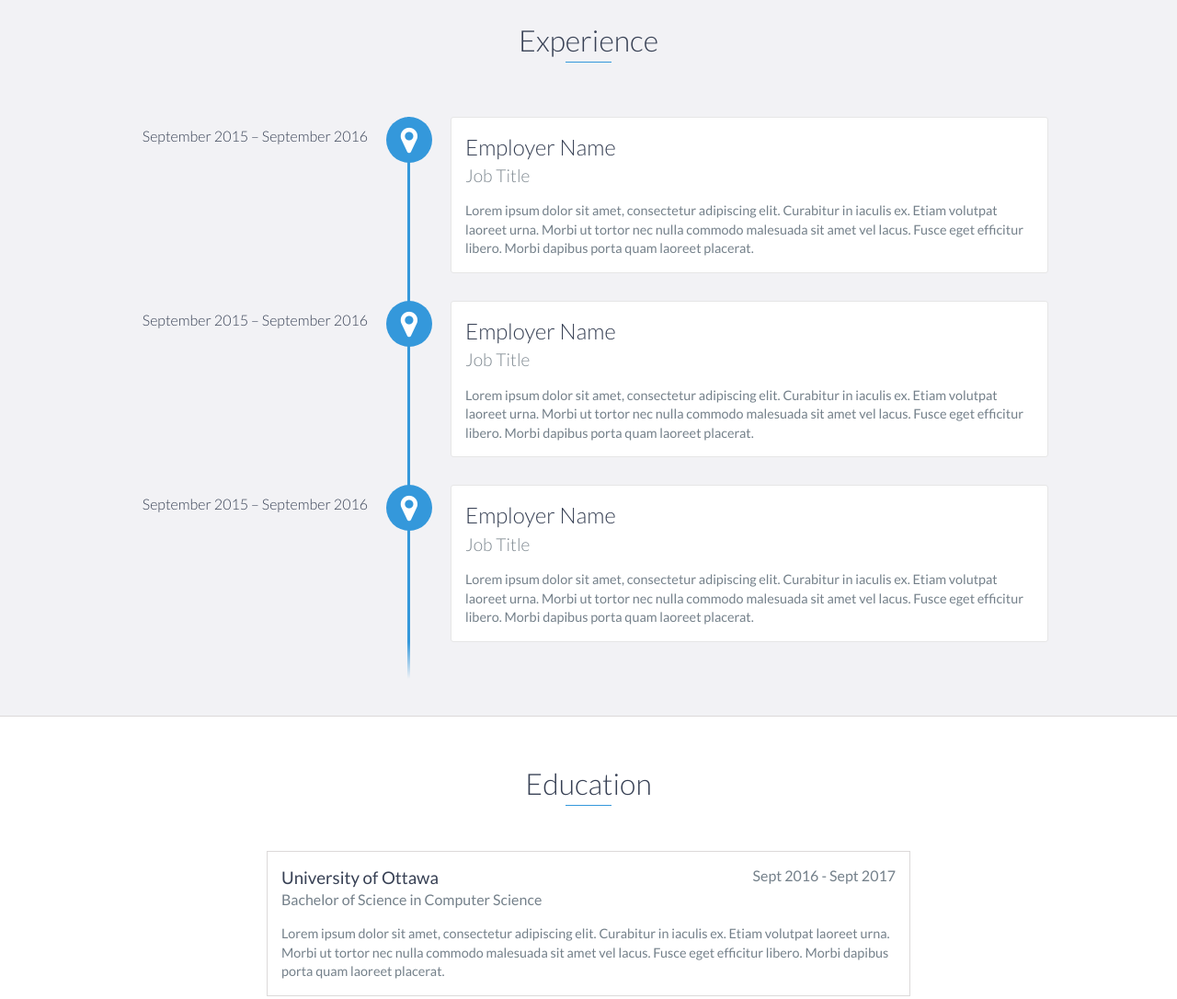
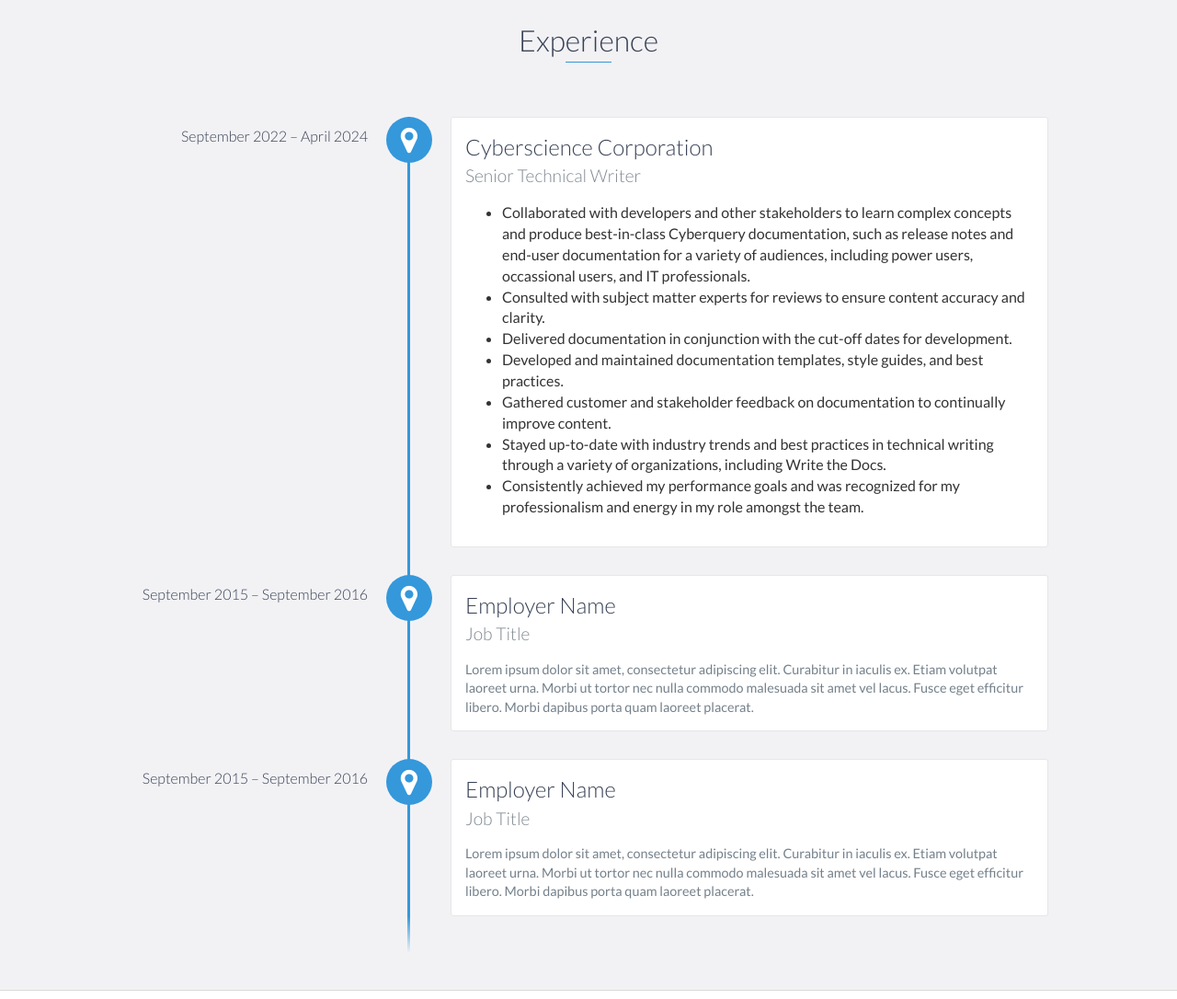
Before and after one commit to janeanvoss/portfolio, a website: page index.html in a window 1280 px wide. Shown: the part 1300-2386 px from the top of the page at 92% size. Drawn offline with nearby package versions, Linux system fonts and the light colour scheme.

Commit message:
cyberscience

```diff
--- a/index.html
+++ b/index.html
@@ -75,6 +75,7 @@
                       <p>
                        I am skilled at managing projects and changing priorities, quickly learning new technologies, and interacting with all levels of an organization. My diverse experience includes writing for a Fortune 250 corporation, a fintech company, and a business analytics corporation. I successfully collaborate with developers, business analysts, and other stakeholders to learn complex concepts and produce best-in-class documentation for a variety of audiences. During the review stage of the writing process, I consult with subject matter experts to ensure content accuracy and clarity. I skillfully manage the entire process and deliver documentation in conjunction with the go-live dates for applications. In addition, I develop and maintain documentation templates, style guides, and best practices for the team.
 		      </p>
+		      <p></p>
 		      <p>
                        I am a naturally curious professional who stays current with industry trends, ready to implement ways to improve the user experience. I have achieved an MBA from Case Western Reserve University, a leading national research university. I have served on the local board for the Northeast Ohio Chapter (now Ohio Chapter) of the Society for Technical Communication. I have continued to hone my presentation and leadership skills through a local Toastmasters International club and achieved communicator and leadership awards for my work.
                       </p>
@@ -87,13 +88,21 @@
     <div id="experience" class="background-alt">
         <h2 class="heading">Experience</h2>
         <div id="experience-timeline">
-            <div data-date="September 2015 – September 2016">
-                <h3>Employer Name</h3>
-                <h4>Job Title</h4>
+            <div data-date="September 2022 – April 2024">
+                <h3>Cyberscience Corporation</h3>
+                <h4>Senior Technical Writer</h4>
                 <p>
-                    Lorem ipsum dolor sit amet, consectetur adipiscing elit. Curabitur in iaculis ex. Etiam volutpat laoreet urna. Morbi ut tortor nec nulla commodo malesuada sit amet vel lacus. Fusce eget efficitur libero. Morbi dapibus porta quam laoreet placerat.
-                </p>
-            </div>
+                    <ul>
+			    <li>Collaborated with developers and other stakeholders to learn complex concepts and produce best-in-class Cyberquery documentation, such as release notes and end-user documentation for a variety of audiences, including power users, occassional users, and IT professionals.</li>
+			    <li>Consulted with subject matter experts for reviews to ensure content accuracy and clarity.</li>
+			    <li>Delivered documentation in conjunction with the cut-off dates for development.</li>
+			    <li>Developed and maintained documentation templates, style guides, and best practices.</li>
+			    <li>Gathered customer and stakeholder feedback on documentation to continually improve content.</li>
+			    <li>Stayed up-to-date with industry trends and best practices in technical writing through a variety of organizations, including Write the Docs.</li>
+			    <li>Consistently achieved my performance goals and was recognized for my professionalism and energy in my role amongst the team.</li>
+		    </ul>
+	    </p>
+	    </div>
 
             <div data-date="September 2015 – September 2016">
                 <h3>Employer Name</h3>
```
